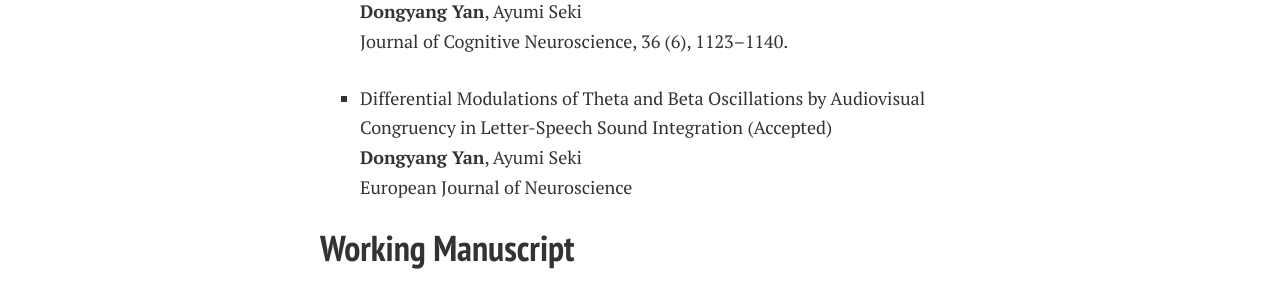
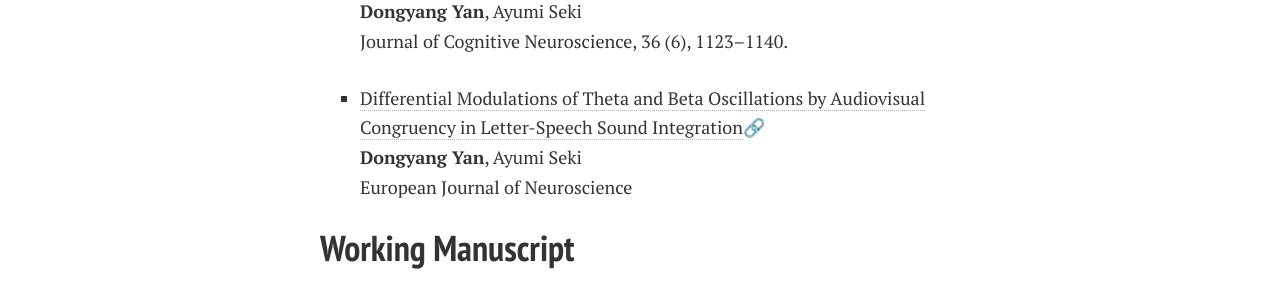
Before and after one commit to ydyxj/ydyxj.github.io, a Jekyll site: the page built from publications.md, in a window 1280 px wide. Shown: the part 569-869 px from the top of the page. Built offline with Jekyll 4.4.1, drawn with Linux system fonts in a browser that asks for light colours; nearby versions of some CDN libraries; comment, search, counter and statistics services are not loaded; a style sheet for code colours, icons or effects is not loaded.

Commit message:
Add files via upload

```diff
--- a/publications.md
+++ b/publications.md
@@ -15,9 +15,8 @@ Education, Hokkaido University, 140, 1-24. (In Japanese).
  - [The Role of Letter-Speech Sound Integration in Native and Second Language Reading: A Study in Native Japanese Readers Learning English](https://ydyxj.github.io/file/journal1.pdf) 🔗<br>**Dongyang Yan**, Ayumi Seki<br>Journal of Cognitive Neuroscience, 36 (6), 1123–1140.
 
 
- - Differential Modulations of Theta and Beta Oscillations by Audiovisual Congruency in Letter-Speech
- Sound Integration (Accepted)
- <br>**Dongyang Yan**, Ayumi Seki<br>
+ - [Differential Modulations of Theta and Beta Oscillations by Audiovisual Congruency in Letter-Speech Sound Integration](https://ydyxj.github.io/file/journal2.pdf)🔗
+<br>**Dongyang Yan**, Ayumi Seki<br>
 European Journal of Neuroscience
 
 
```
